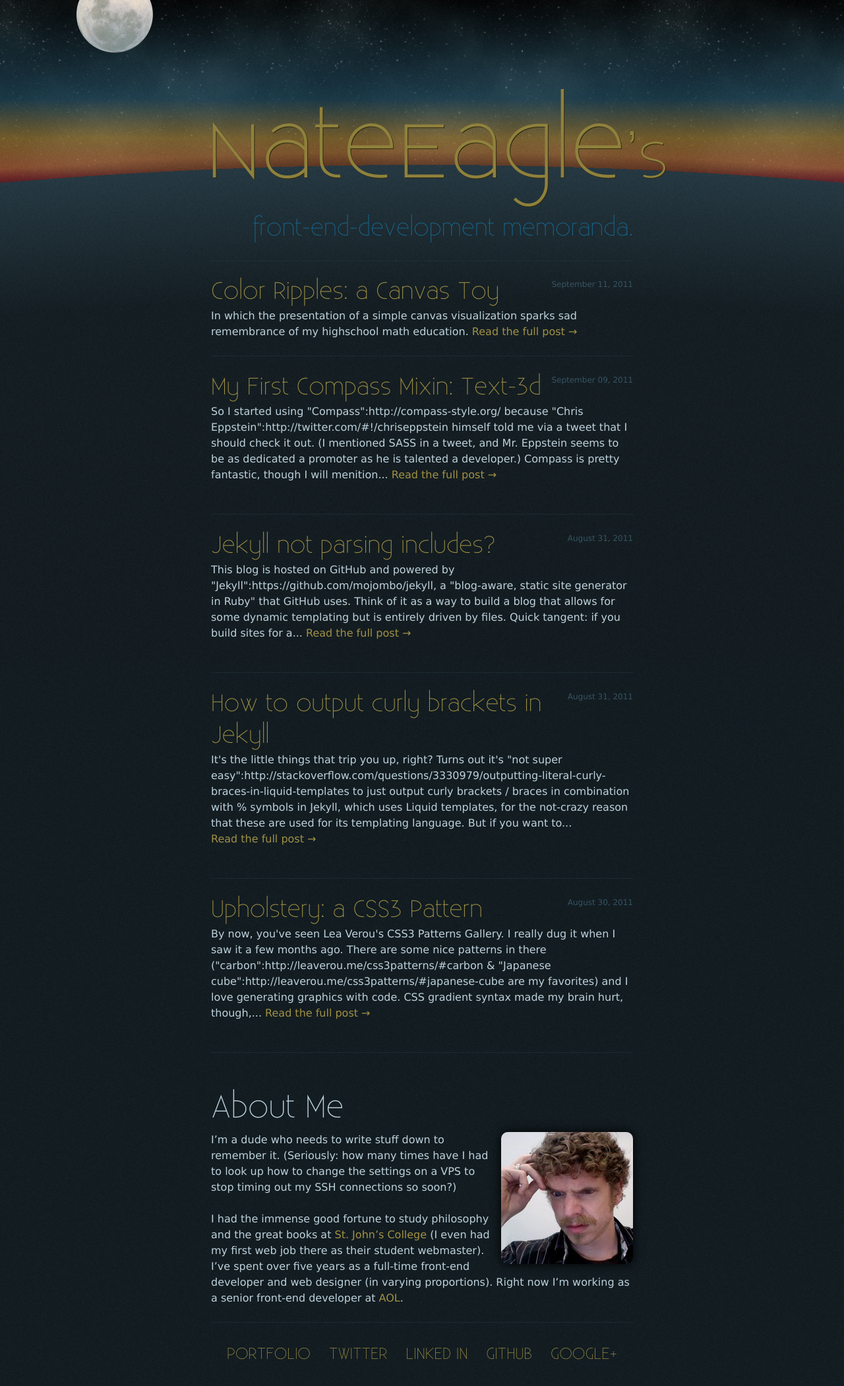
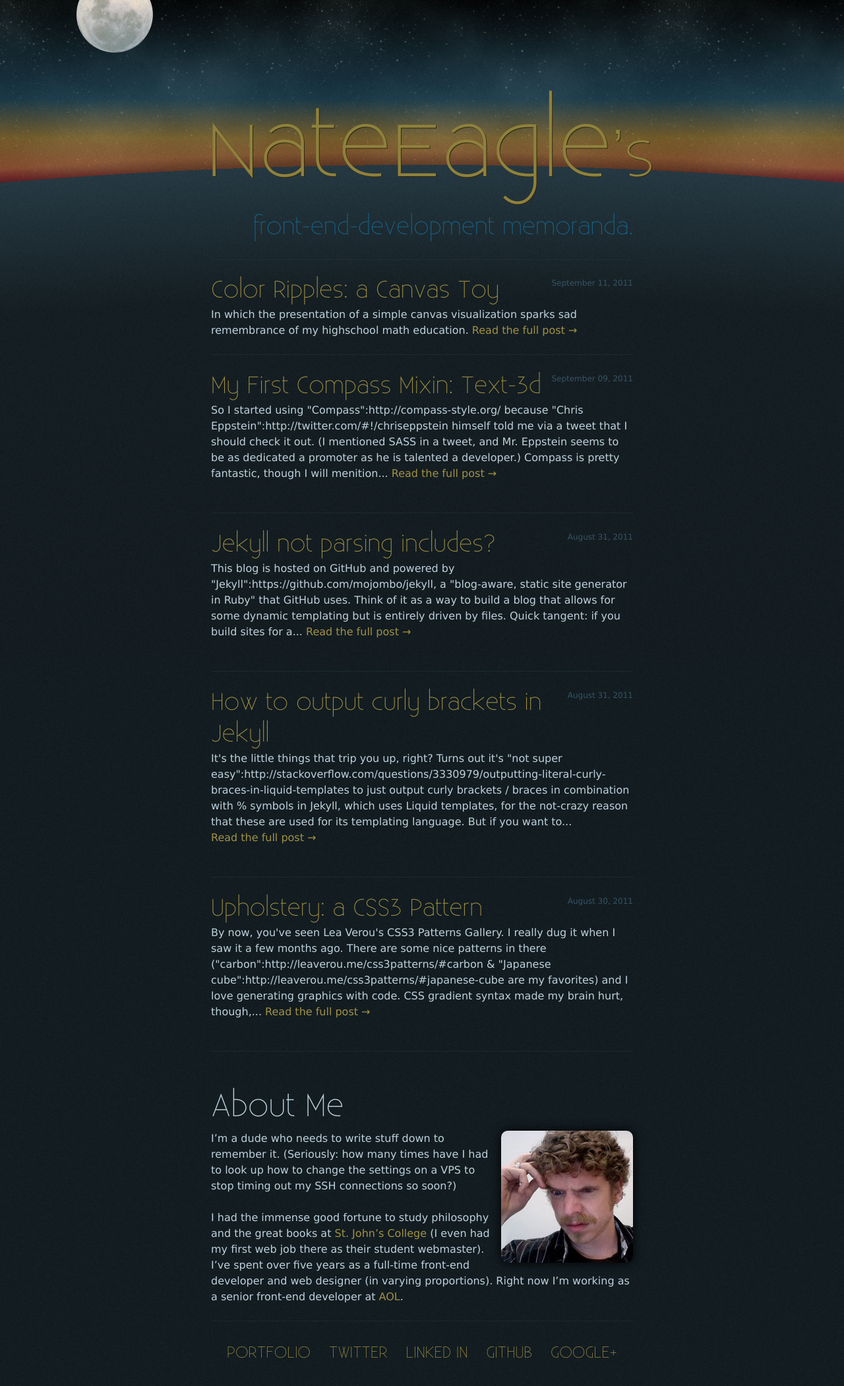
Before and after one commit to neagle/neagle.github.com, a Jekyll site: the page built from index.html, in a window 1280 px wide. Shown: the whole page at 66% size. Built offline with Jekyll 4.4.1, drawn with Linux system fonts in a browser that asks for light colours.

Commit message:
bumped down size of title letters slightly to fit better in smallest size

```diff
--- a/css/screen.css
+++ b/css/screen.css
@@ -725,7 +725,7 @@ header {
 /* line 4, ../sass/letters.scss */
 header h1 {
   color: #8f813d;
-  font-size: 150px;
+  font-size: 145px;
   line-height: 168px;
   line-height: 168px;
   float: left;
--- a/sass/letters.scss
+++ b/sass/letters.scss
@@ -3,7 +3,7 @@ $titleShadow: hsl(50, 50%, 12%);
 
 header h1 {
     color: $titleColor;
-    @include adjust-font-size-to( 150px );
+    @include adjust-font-size-to( 145px );
     @include adjust-leading-to( 7 );
     float: left;
     font-family: 'ExistenceUnicaseLight';
```
